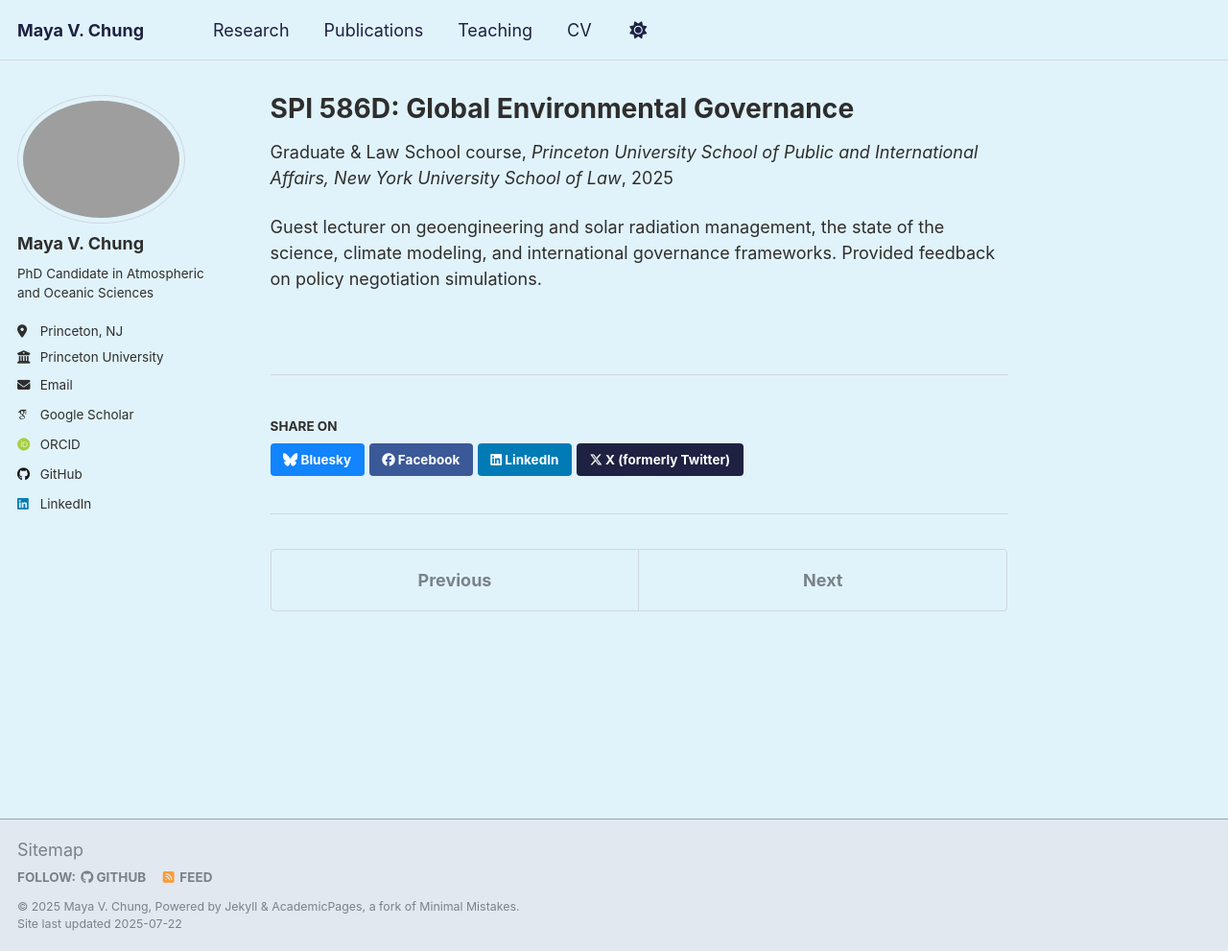
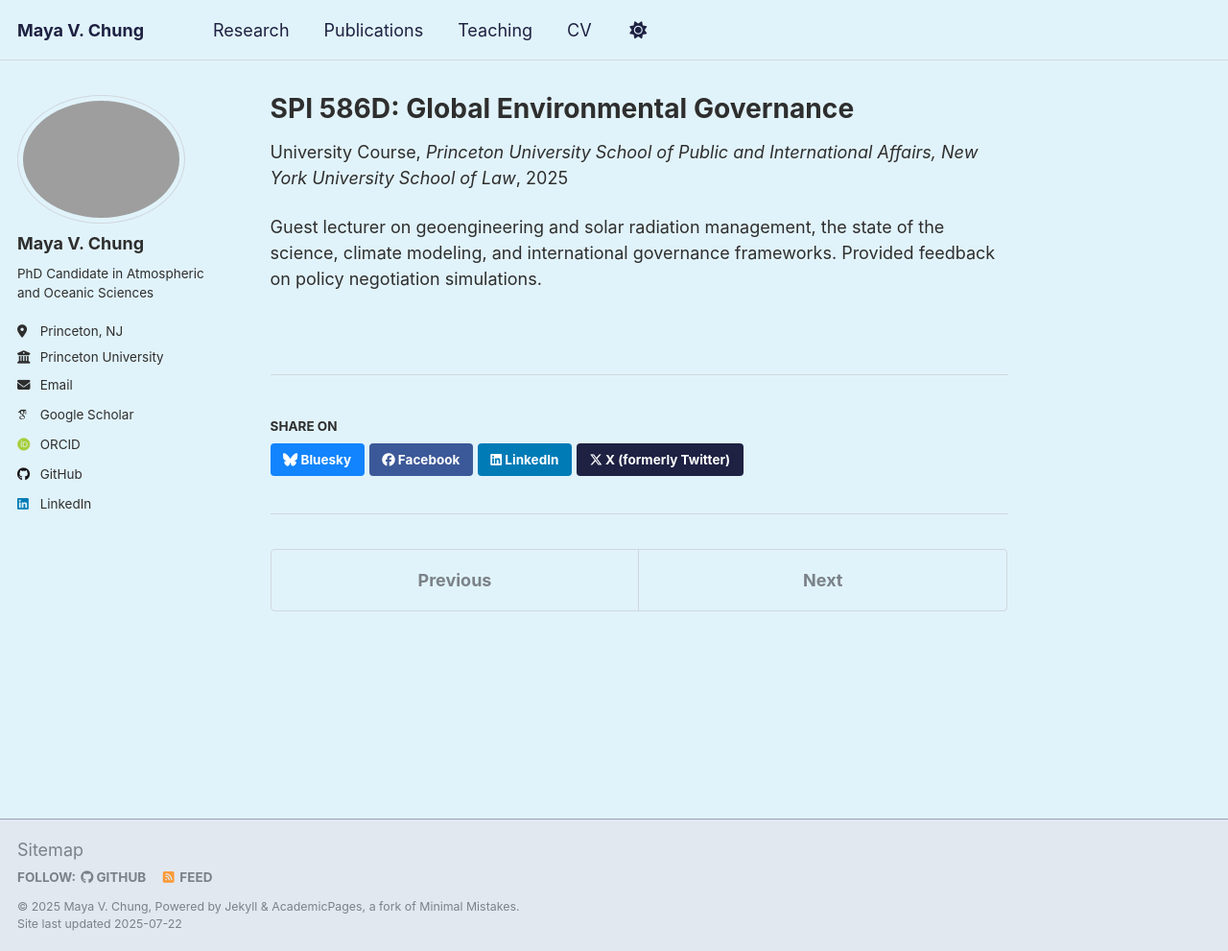
Before and after one commit to mayavchung/mayavchung.github.io, a Jekyll site: the page built from _teaching/environmental-governance.md, in a window 1280 px wide and 991 px high. Shown: the whole window at 96% size. Built offline with Jekyll 4.4.1, drawn with Linux system fonts in a browser that asks for light colours; some web fonts are replaced; a script that is not in the unit is left out.

Commit message:
Update environmental-governance.md

```diff
--- a/_teaching/environmental-governance.md
+++ b/_teaching/environmental-governance.md
@@ -1,7 +1,7 @@
 ---
 title: "SPI 586D: Global Environmental Governance"
 collection: teaching
-type: "Graduate & Law School course"
+type: "University Course"
 permalink: /teaching/environmental-governance
 venue: "Princeton University School of Public and International Affairs, New York University School of Law"
 date: 2025-04-04
```
